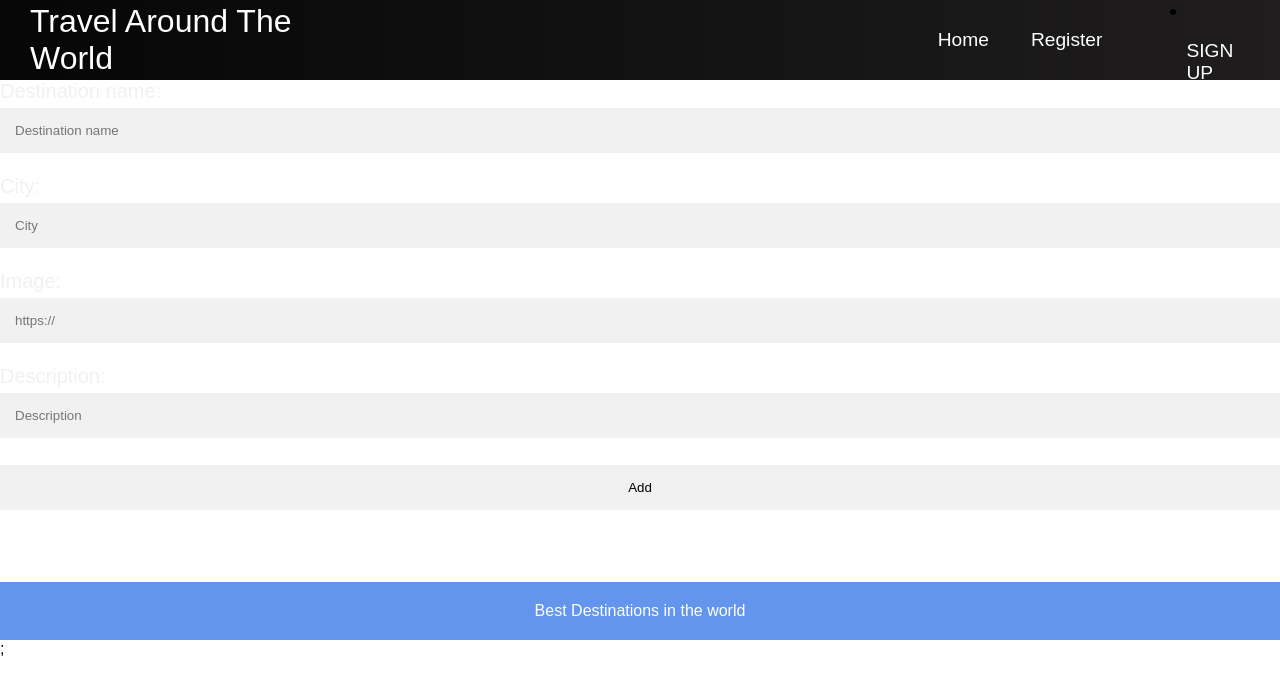
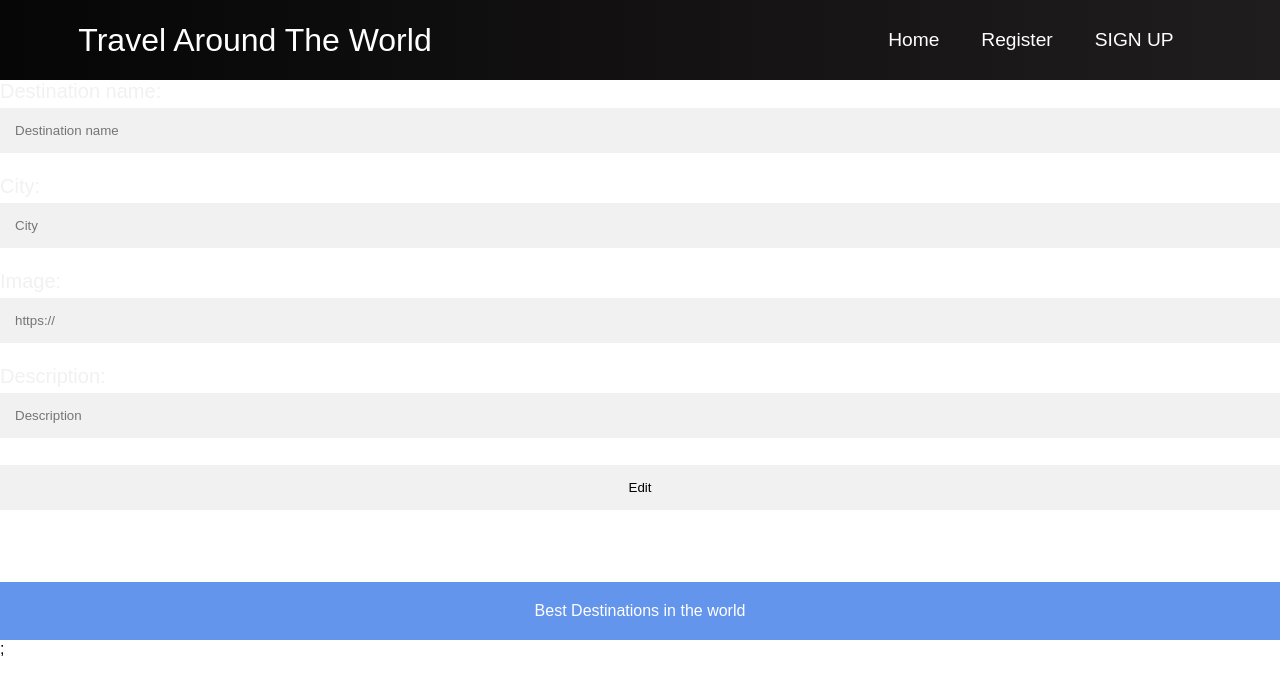
Before and after one commit to BoykoTsvetanov/ReactJS-Project, a React (Create React App) app in the folder client/: page /edit/1 in a window 1280 px wide. Shown: the top 678 px of the page. Built offline with nearby package versions, Linux system fonts and the light colour scheme; no server answers; the database is empty.

Commit message:
ReactJS Project
ReactJS Project

```diff
--- a/client/src/components/Details/Details.js
+++ b/client/src/components/Details/Details.js
@@ -1,19 +1,20 @@
-import React, { useEffect, useState } from "react";
+import React, { useEffect, useState, useContext } from "react";
 import { get, dlt } from "../../models/destinations";
 import { Link } from "react-router-dom";
-
+import AuthContext from "../../context/Auth";
 import "./Details.css";
 const Details = ({ match, history }) => {
   const destId = match.params.destId;
 
   const [dest, setDest] = useState({});
   const [isCreator, setCreator] = useState("");
-
+  const { username } = useContext(AuthContext);
+  console.log(username);
   useEffect(() => {
     get(destId)
       .then((res) => {
         const destination = { ...res.data(), id: res.id };
-        const creatorIs = destination.creator === localStorage.getItem("user");
+        const creatorIs = destination.creator === username;
 
         setDest(destination);
         setCreator(creatorIs);
--- a/client/src/components/EditDestinations/EditDestinations.css
+++ b/client/src/components/EditDestinations/EditDestinations.css
@@ -12,6 +12,3 @@
     object-fit: contain;
     padding: 16px;
 }
-.edit-destination label {
-    background-color: violet
-}
--- a/client/src/components/EditDestinations/EditDestinations.js
+++ b/client/src/components/EditDestinations/EditDestinations.js
@@ -1,72 +1,158 @@
-import React, { useEffect, useState } from "react";
+import React, { Component } from "react";
 import { get, editData } from "../../models/destinations";
 
-const EditDestinations = ({ match, history }) => {
-  const destId = match.params.destId;
-
-  const [dest, setDest] = useState({});
-
-  useEffect(() => {
-    get(destId).then((res) => {
-      const destination = { ...res.data(), id: res.id };
-
-      setDest(destination);
-    });
-  }, []);
-
-  const onSubmitEditHandler = (e) => {
-    e.preventDefault();
-    const destination = e.target.description.value;
-    const city = e.target.city.value;
-    const imgUrl = e.target.imgUrl.value;
-    const description = e.target.description.value;
-
-    editData(destId, {
-      destination,
-      city,
-      imgUrl,
-      description,
-    }).then((res) => {
-      history.push(`/details/${destId}`);
-    });
+class EditDestinations extends Component {
+  constructor(props) {
+    super(props);
+    this.state = {
+      destination: "",
+      description: "",
+      city: "",
+      imgUrl: "",
+      errors: {
+        destination: "",
+        description: "",
+        city: "",
+        imgUrl: "",
+      },
     };
 
+    get(props.match.params.destId).then((res) => {
+      this.setState({
+        destination: res.destination,
+        city: res.city,
+        imgUrl: res.imgUrl,
+        description: res.description,
+      });
+    });
+
+    this.onChangeHandler = this.onChangeHandler.bind(this);
+  }
+
+  onSubmitEditHandler(e) {
+    e.preventDefault();
+    let passed = true;
+
+    if (!this.state.destination) {
+      this.setState((state) => ({
+        errors: { ...state.errors, destination: "The field connot be empty!" },
+      }));
+      passed = false;
+    } else {
+      this.setState((state) => ({
+        errors: { ...state.errors, destination: "" },
+      }));
+    }
+
+    if (!this.state.description) {
+      this.setState((state) => ({
+        errors: {
+          ...state.errors,
+          description: "The destination must have a description!",
+        },
+      }));
+      passed = false;
+    } else {
+      this.setState((state) => ({
+        errors: { ...state.errors, description: "" },
+      }));
+    }
+
+    if (
+      !(
+        this.state.imgUrl.includes("http://") ||
+        this.state.imgUrl.includes("https://")
+      )
+    ) {
+      this.setState((state) => ({
+        errors: { ...state.errors, imgUrl: "URL is invalid!" },
+      }));
+      passed = false;
+    } else {
+      this.setState((state) => ({ errors: { ...state.errors, imgUrl: "" } }));
+    }
+    if (!this.state.city) {
+      this.setState((state) => ({
+        errors: { ...state.errors, city: "The field connot be empty!" },
+      }));
+      passed = false;
+    } else {
+      this.setState((state) => ({
+        errors: { ...state.errors, city: "" },
+      }));
+    }
+    if (passed) {
+      editData(this.props.match.params.destId, {
+        destination: this.state.destination,
+        description: this.state.description,
+        imgUrl: this.state.imgUrl,
+        city: this.state.city,
+      })
+        .then((res) => {
+          this.props.history.push(`/details/${this.props.match.params.destId}`);
+        })
+        .catch((err) => console.log(err));
+    }
+  }
+  onChangeHandler(e) {
+    this.setState({ [e.target.name]: e.target.value });
+  }
+
+  render() {
     return (
       <section className="edit-destination">
-      <form onSubmit={onSubmitEditHandler}>
+        <form>
           <label>Destination name:</label>
           <input
             type="text"
             name="destination"
-          defaultValue={dest.destination}
             placeholder="Destination name"
+            onChange={this.onChangeHandler}
+            value={this.state.destination}
           />
+          {this.state.errors.destination && (
+            <p>{this.state.errors.destination}</p>
+          )}
           <label htmlFor="city">City:</label>
           <input
             type="text"
             id="city"
-          defaultValue={dest.city}
             name="city"
             placeholder="City"
+            onChange={this.onChangeHandler}
+            value={this.state.city}
           />
+          {this.state.errors.city && <p>{this.state.errors.city}</p>}
           <label htmlFor="imgUrl">Image:</label>
           <input
             type="text"
             name="imgUrl"
-          defaultValue={dest.imgUrl}
             placeholder="https://"
+            onChange={this.onChangeHandler}
+            value={this.state.imgUrl}
           />
+          {this.state.errors.imgUrl && <p>{this.state.errors.imgUrl}</p>}
           <label htmlFor="description">Description: </label>
           <input
             type="text"
             name="description"
-          defaultValue={dest.description}
             placeholder="Description"
+            onChange={this.onChangeHandler}
+            value={this.state.description}
           />
-        <input type="submit" className="create" value="Add" />
+          {this.state.errors.description && (
+            <p>{this.state.errors.description}</p>
+          )}
+          <input
+            type="submit"
+            className="edit"
+            value="Edit"
+            onClick={this.onSubmitEditHandler.bind(this)}
+          />
         </form>
       </section>
     );
-};
+  }
+}
 
 export default EditDestinations;
--- a/client/src/components/Navbar/Navbar.css
+++ b/client/src/components/Navbar/Navbar.css
@@ -73,9 +73,6 @@
   color: #fff;
 }
 
-.nav-links-mobile {
-  display: none;
-}
 
 .menu-icon {
   display: none;
--- a/client/src/components/Navbar/Navbar.js
+++ b/client/src/components/Navbar/Navbar.js
@@ -1,4 +1,4 @@
-import React, { useState, useContext } from "react";
+import React, { useContext } from "react";
 
 import { Link } from "react-router-dom";
 import "./Navbar.css";
@@ -31,12 +31,6 @@ function Navbar() {
                 logout
               </Link>
             </li>
-
-            <li>
-              <Link to="/register" className="nav-links">
-                Sign Up
-              </Link>
-            </li>
           </ul>
           <h1 className="welcome">Welcome, {username}</h1>
         </div>
@@ -58,12 +52,12 @@ function Navbar() {
                 Register
               </Link>
             </li>
+            <li className="nav-item">
+              <Link to="/login" className="nav-links">
+                SIGN UP
+              </Link>
+            </li>
           </ul>
-          <li className="nav-item">
-            <Link to="/login" className="nav-links">
-              SIGN UP
-            </Link>
-          </li>
         </div>
       )}
     </nav>
```
Also changed, not shown: client/src/components/Login/validateLogin.js (+10 -5 lines), client/src/setupTests.js (deleted, +0 -5 lines). Lines whose indentation alone changed are shown as unchanged.
